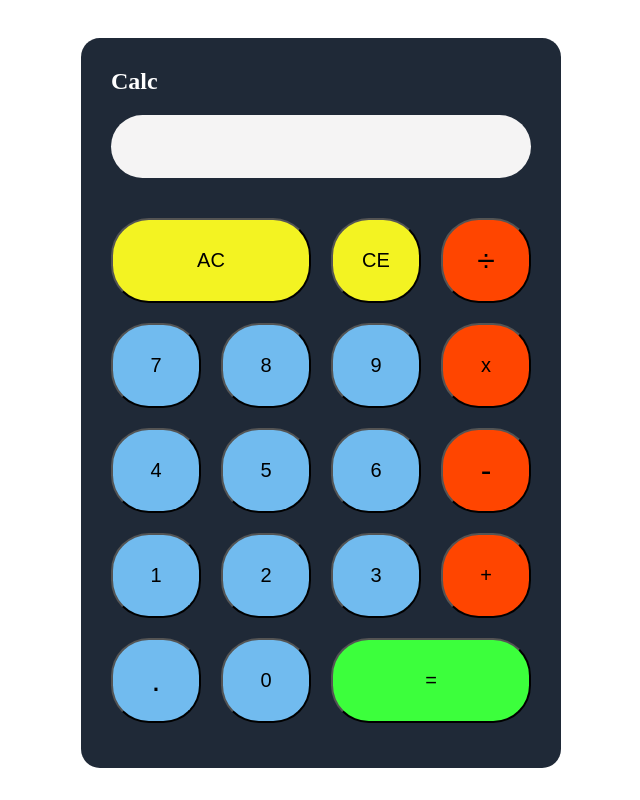
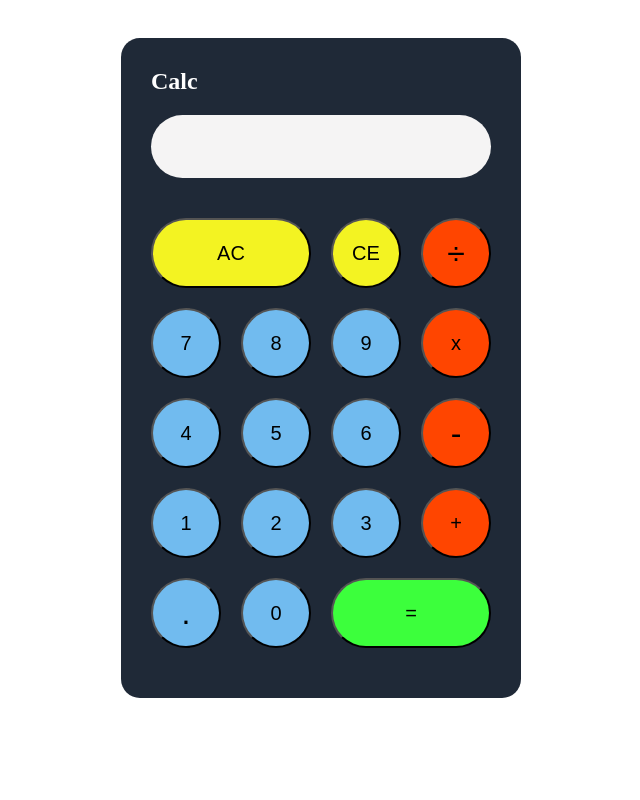
Before and after one commit to looped0ut/calculator, a plain HTML site: page index.html in a window 1280 px wide. Shown: the whole page, without its empty margins (319-959 px from the left). Drawn offline with Linux system fonts and the light colour scheme.

Commit message:
Fix heigtht and width of calculator

```diff
--- a/style.css
+++ b/style.css
@@ -10,8 +10,8 @@ body{
     display: flex;
     flex-direction: column;
     margin: auto;
-    width: 480px;
-    height: 730px;
+    width: 400px;
+    height: 660px;
     padding: 30px;
     box-sizing: border-box;
     background-color: #1f2937;
@@ -40,7 +40,7 @@ body{
     justify-content: center;
     padding: 10px;
 
-    font-size: 28px;
+    font-size: 26px;
     font-weight: 500;
     overflow-x: auto;
     background-color: rgb(245, 244, 244);
@@ -55,8 +55,8 @@ body{
 }
 
 .but{
-    width: 90px;
-    height: 85px;
+    width: 70px;
+    height: 70px;
     box-sizing: border-box;
     font-size: 20px;
     font-weight: 500;
@@ -66,7 +66,7 @@ body{
 }
 
 #ac,#equal{
-    width: 200px;
+    width: 160px;
 }
 
 #sub,#divide,#per{
```
